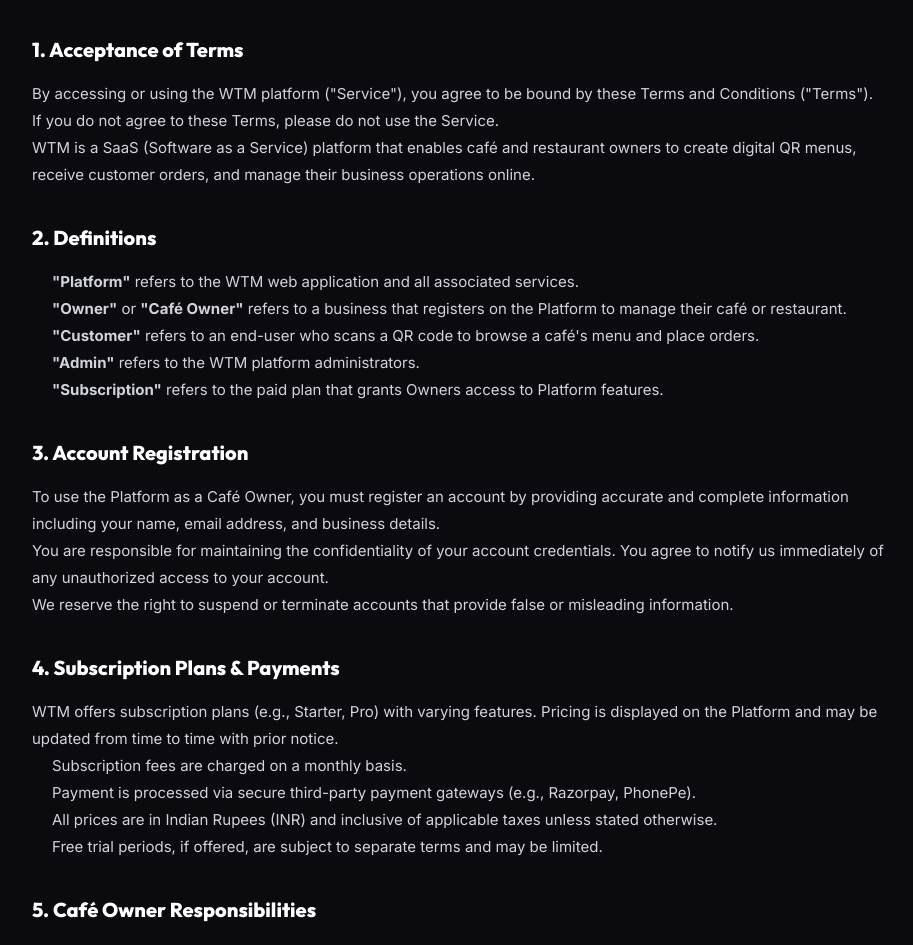
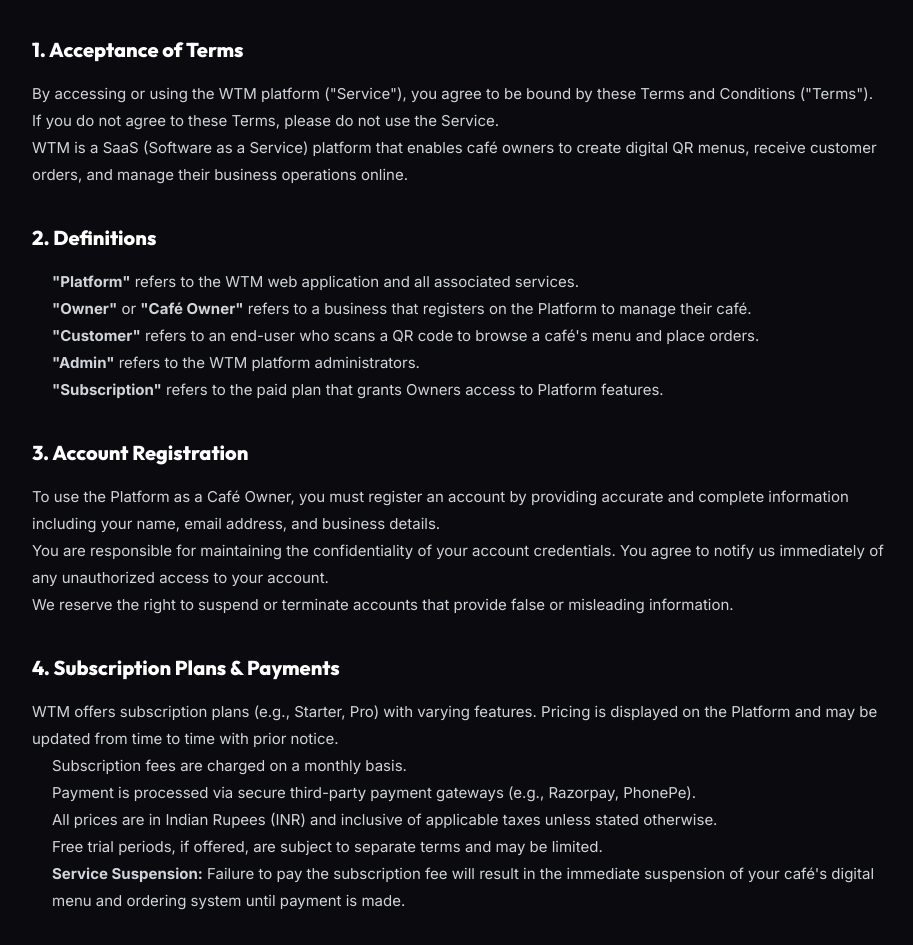
Before and after one commit to codifires/WhatTheMenu, a React (Vite) app in the folder frontend/: page /terms in a window 1280 px wide. Shown: the part 220-1165 px from the top of the page, without its empty margins (182-1095 px from the left). Built offline with nearby package versions, Linux system fonts and the light colour scheme; no server answers.

Commit message:
feat: add legal and landing pages including Privacy Policy, Refund Policy, Terms and Conditions, and LandingPage components

```diff
--- a/frontend/src/pages/LandingPage.jsx
+++ b/frontend/src/pages/LandingPage.jsx
@@ -24,6 +24,12 @@ const FEATURES = [
     title: 'Real-time Orders',
     desc: 'New orders hit your dashboard the instant a customer places them. No refresh needed — Socket.io keeps you live.',
     color: '#7c3aed',
+  },
+  {
+    icon: '✨',
+    title: 'Live Demo Café',
+    desc: 'Try our fully populated demo café before you even sign up. See exactly what your customers will experience!',
+    color: '#10b981',
   },
   {
     icon: '📱',
@@ -447,7 +453,7 @@ export default function LandingPage() {
                 {/* <span style={{ fontWeight: 900, fontSize: 32, fontFamily: "'Outfit',sans-serif", color: '#fff' }}>WTM</span> */}
               </Link>
               <p style={{ fontSize: 14, color: '#6b7280', margin: 0, lineHeight: 1.6 }}>
-                Empowering cafés and restaurants with next-generation digital menus and seamless ordering.
+                Empowering cafés with next-generation digital menus and seamless ordering.
               </p>
             </div>
 
--- a/frontend/src/pages/PrivacyPolicy.jsx
+++ b/frontend/src/pages/PrivacyPolicy.jsx
@@ -35,7 +35,7 @@ const PrivacyPolicy = () => {
             <h3 style={{ fontSize: 16, fontWeight: 700, color: '#fff', margin: '16px 0 8px' }}>2.1 Café Owner Information</h3>
             <ul style={{ paddingLeft: 20 }}>
               <li>Full name and contact details (email, phone number)</li>
-              <li>Café/restaurant name, address, and logo</li>
+              <li>Café name, address, and logo</li>
               <li>UPI ID or payment details for receiving customer payments</li>
               <li>Menu content (item names, descriptions, prices, images)</li>
               <li>Subscription and billing information</li>
--- a/frontend/src/pages/RefundPolicy.jsx
+++ b/frontend/src/pages/RefundPolicy.jsx
@@ -51,7 +51,7 @@ const RefundPolicy = () => {
 
             <h3 style={{ fontSize: 16, fontWeight: 700, color: '#fff', margin: '16px 0 8px' }}>3.1 Order Cancellations</h3>
             <ul style={{ paddingLeft: 20 }}>
-              <li>Order cancellations are at the sole discretion of the specific Café/Restaurant where the order was placed.</li>
+              <li>Order cancellations are at the sole discretion of the specific Café where the order was placed.</li>
               <li>Once an order is marked as "Preparing" by the café, it typically cannot be cancelled.</li>
             </ul>
 
--- a/frontend/src/pages/TermsAndConditions.jsx
+++ b/frontend/src/pages/TermsAndConditions.jsx
@@ -27,13 +27,13 @@ const TermsAndConditions = () => {
 
           <Section title="1. Acceptance of Terms">
             <p>By accessing or using the WTM platform ("Service"), you agree to be bound by these Terms and Conditions ("Terms"). If you do not agree to these Terms, please do not use the Service.</p>
-            <p>WTM is a SaaS (Software as a Service) platform that enables café and restaurant owners to create digital QR menus, receive customer orders, and manage their business operations online.</p>
+            <p>WTM is a SaaS (Software as a Service) platform that enables café owners to create digital QR menus, receive customer orders, and manage their business operations online.</p>
           </Section>
 
           <Section title="2. Definitions">
             <ul style={{ paddingLeft: 20 }}>
               <li><strong>"Platform"</strong> refers to the WTM web application and all associated services.</li>
-              <li><strong>"Owner"</strong> or <strong>"Café Owner"</strong> refers to a business that registers on the Platform to manage their café or restaurant.</li>
+              <li><strong>"Owner"</strong> or <strong>"Café Owner"</strong> refers to a business that registers on the Platform to manage their café.</li>
               <li><strong>"Customer"</strong> refers to an end-user who scans a QR code to browse a café's menu and place orders.</li>
               <li><strong>"Admin"</strong> refers to the WTM platform administrators.</li>
               <li><strong>"Subscription"</strong> refers to the paid plan that grants Owners access to Platform features.</li>
@@ -53,6 +53,7 @@ const TermsAndConditions = () => {
               <li>Payment is processed via secure third-party payment gateways (e.g., Razorpay, PhonePe).</li>
               <li>All prices are in Indian Rupees (INR) and inclusive of applicable taxes unless stated otherwise.</li>
               <li>Free trial periods, if offered, are subject to separate terms and may be limited.</li>
+              <li><strong>Service Suspension:</strong> Failure to pay the subscription fee will result in the immediate suspension of your café's digital menu and ordering system until payment is made.</li>
             </ul>
           </Section>
 
```
